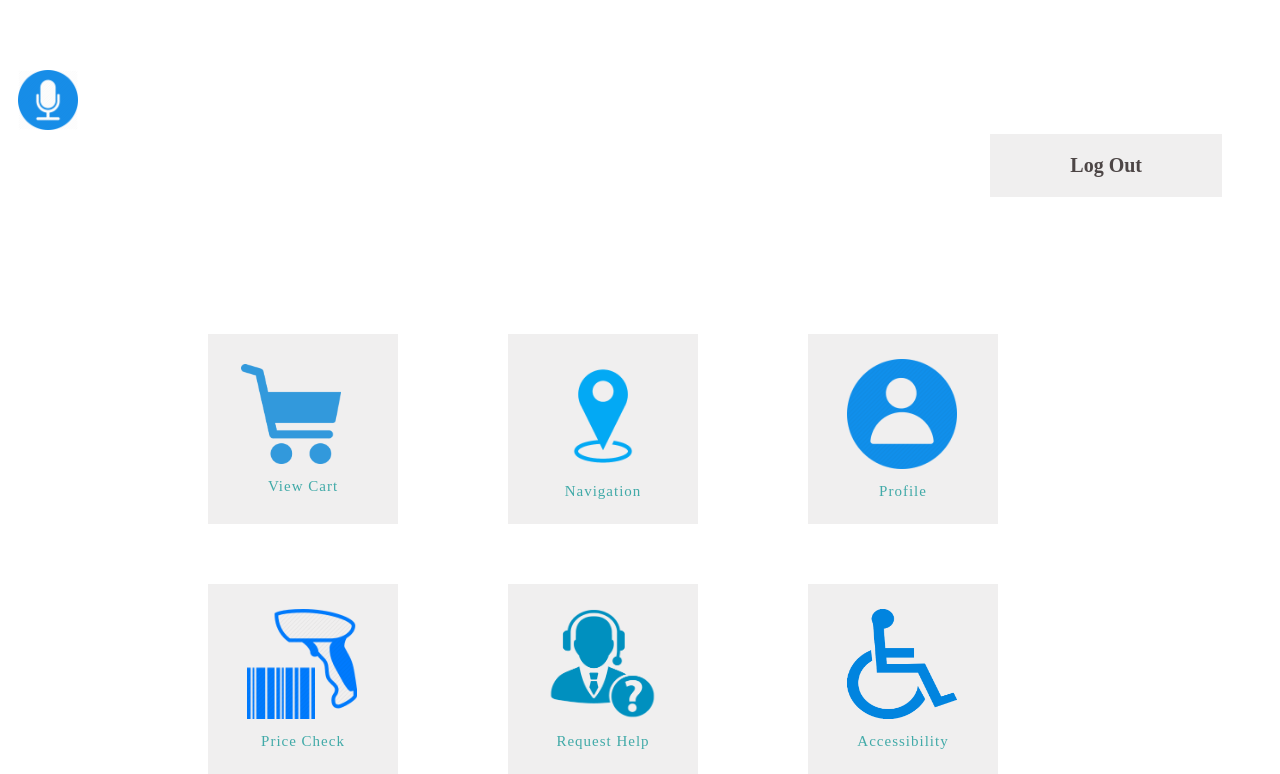
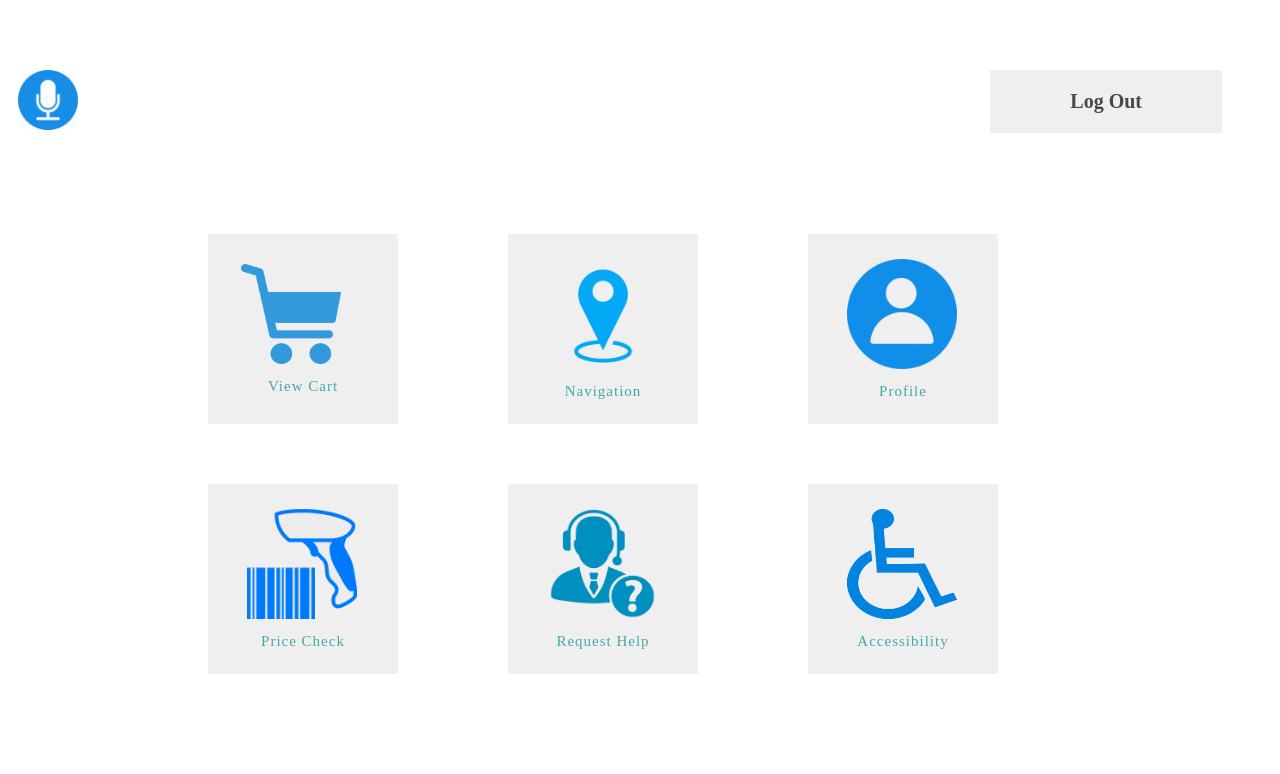
Before and after one commit to ashmamd/2020SmartKart, a plain HTML site: page code/mainPageEng.html in a window 1280 px wide. Shown: the part 974-1748 px from the top of the page. After the commit the page ends 1648 px from the top, so only its background shows below. Drawn offline with Linux system fonts and the light colour scheme.

Commit message:
added logout btn to all pages

```diff
--- a/code/css/style.css
+++ b/code/css/style.css
@@ -101,7 +101,8 @@ a{
 
 }
 
-#links{
+/* go back btn */
+.links{
     float: left;
     margin-top: 70px;
     text-decoration: none;
@@ -114,16 +115,10 @@ a{
     color: #4d4646;
     margin-left: 50px;
 }
-#logoutLink{
+/* logout btn */
+.logout{
     float: right;
-    text-decoration: none;
-    color: #41aaa8;
-    background-color: #f0efef;
-    text-align: center;
-    padding: 20px 80px;
-    font-size: 20px;
-    font-weight:bold;
-    color: #4d4646;
+    margin-top: 70px;
     margin-right: 50px;
 }
 
@@ -147,7 +142,6 @@ input[type=search] {
     height: 60px;
     margin-top: 70px;
     margin-left: 10px;
-
 }
 
 #firstBox{
@@ -158,7 +152,7 @@ input[type=search] {
     letter-spacing: 1px;
     background-color: #f0efef;
     padding: 20px 20px;
-    margin-top: 200px;
+    margin-top: 100px;
     position: absolute;
     margin-left: 200px;
 }
@@ -193,7 +187,7 @@ input[type=search] {
     letter-spacing: 1px;
     background-color: #f0efef;
     padding: 20px 20px;
-    margin-top: 200px;
+    margin-top: 100px;
     position: absolute;
     margin-left: 500px;
 }
@@ -229,7 +223,7 @@ input[type=search] {
     letter-spacing: 1px;
     background-color: #f0efef;
     padding: 20px 20px;
-    margin-top: 200px;
+    margin-top: 100px;
     position: absolute;
     margin-left: 800px;
 }
@@ -263,7 +257,7 @@ input[type=search] {
     letter-spacing: 1px;
     background-color: #f0efef;
     padding: 20px 20px;
-    margin-top: 450px;
+    margin-top: 350px;
     position: absolute;
     margin-left: 200px;
 }
@@ -296,7 +290,7 @@ input[type=search] {
     letter-spacing: 1px;
     background-color: #f0efef;
     padding: 20px 20px;
-    margin-top: 450px;
+    margin-top: 350px;
     position: absolute;
     margin-left: 500px;
 }
@@ -330,7 +324,7 @@ input[type=search] {
     letter-spacing: 1px;
     background-color: #f0efef;
     padding: 20px 20px;
-    margin-top: 450px;
+    margin-top: 350px;
     position: absolute;
     margin-left: 800px;
 }
--- a/code/mainPageEng.html
+++ b/code/mainPageEng.html
@@ -8,12 +8,12 @@
 </head>
 <body id = "mainPageBG">
     <!-- voice assist -->
-    <a id = "links" href = "index.html">Go Back</a>
-    <div id = "searchButton">
+    <a class = "links" href = "index.html">Go Back</a>
+    <div id = "header">
         <input type = "search" placeholder = "Search...">
         <img id ="voiceAssist" alt = "Voice Assist" src = "img/microphone.png">
+        <a class = "links logout" href = "customerProfileEng.html">Log Out</a>
     </div>
-    <a id = "logoutLink" href = "customerProfileEng.html">Log Out</a>
 
     <a href = "viewCartPage.html">
         <div id = "firstBox">
```
Also changed, not shown: code/AdminPage.html (+1 -1 lines), code/customerProfileEng.html (+1 -1 lines), code/customerServiceEng.html (+1 -1 lines), code/mainPageFrench.html (+5 -3 lines), code/mainPageSpanish.html (+4 -3 lines), code/viewCartPage.html (+1 -1 lines).
